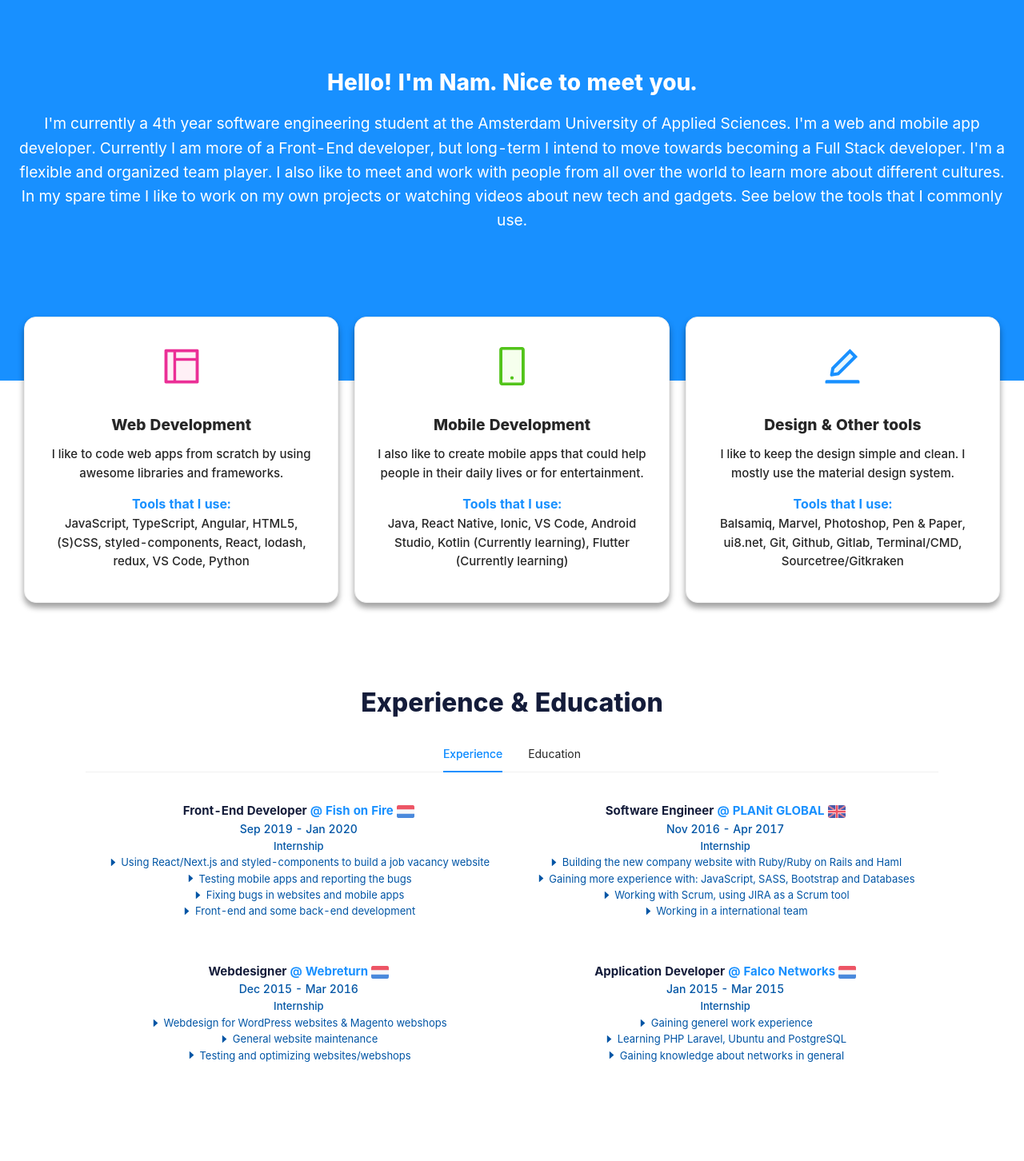
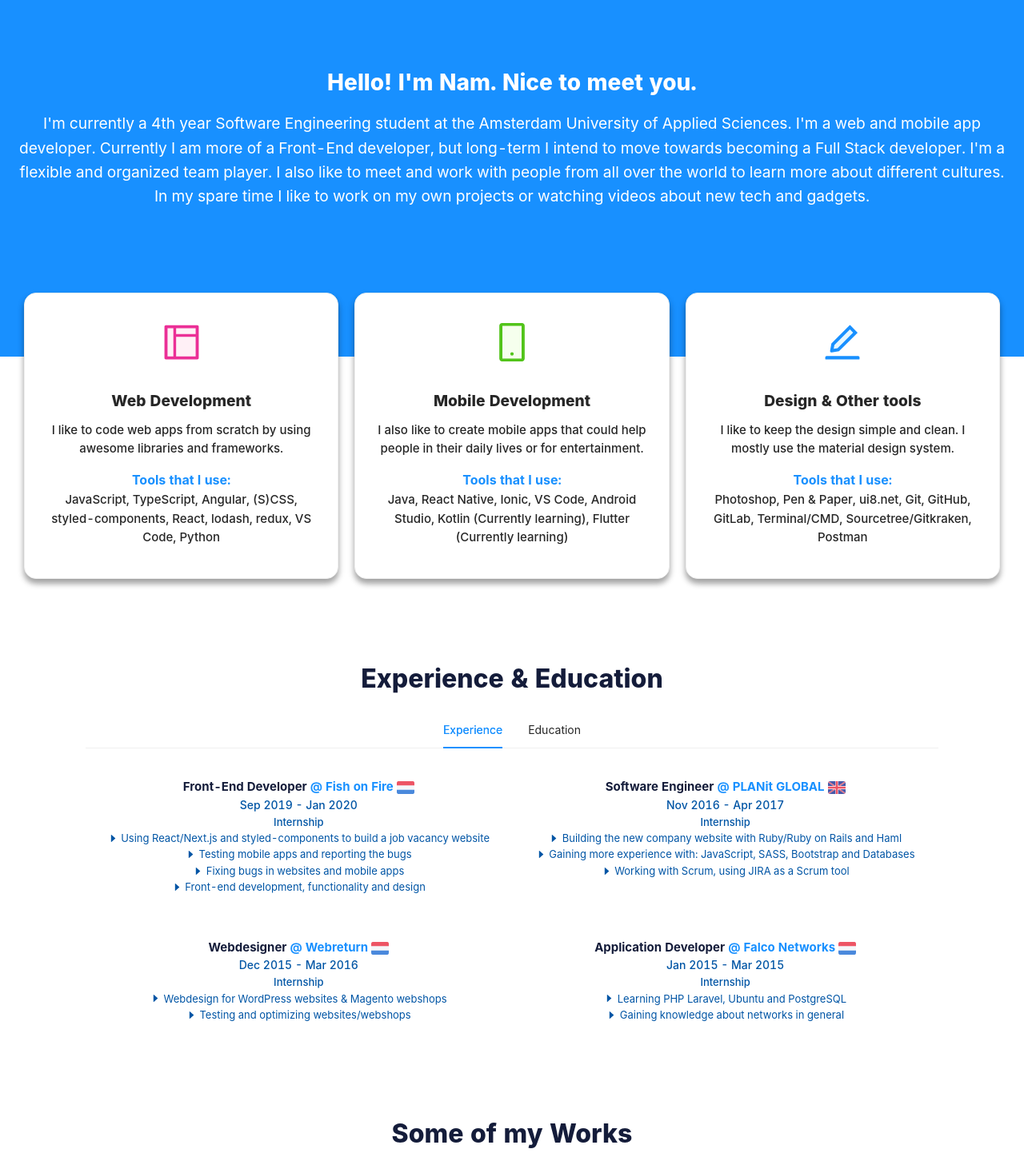
Before and after one commit to NamTPhan/NamTPhan.github.io, a React (Create React App) app: page / in a window 1280 px wide. Shown: the part 1020-2472 px from the top of the page at 80% size. Built offline with nearby package versions, Linux system fonts and the light colour scheme.

Commit message:
Other small text changes

```diff
--- a/src/components/AboutSection.js
+++ b/src/components/AboutSection.js
@@ -26,14 +26,14 @@ const AboutSection = () => (
     >
       <H1>Hello! I'm Nam. Nice to meet you.</H1>
       <H2>
-        I'm currently a 4th year software engineering student at the Amsterdam
+        I'm currently a 4th year Software Engineering student at the Amsterdam
         University of Applied Sciences. I'm a web and mobile app developer.
         Currently I am more of a Front-End developer, but long-term I intend to
         move towards becoming a Full Stack developer. I'm a flexible and
         organized team player. I also like to meet and work with people from all
         over the world to learn more about different cultures. In my spare time
         I like to work on my own projects or watching videos about new tech and
-        gadgets. See below the tools that I commonly use.
+        gadgets.
       </H2>
     </Col>
   </Row>
--- a/src/components/SkillsSection.js
+++ b/src/components/SkillsSection.js
@@ -54,7 +54,7 @@ const SkillsSection = () => (
       icon={<LayoutTwoTone twoToneColor="#eb2f96" />}
       title="Web Development"
       description="I like to code web apps from scratch by using awesome libraries and frameworks."
-      tools="JavaScript, TypeScript, Angular, HTML5, (S)CSS, styled-components, React, lodash, redux, VS Code, Python"
+      tools="JavaScript, TypeScript, Angular, (S)CSS, styled-components, React, lodash, redux, VS Code, Python"
     />
     <CardBlock
       icon={<MobileTwoTone twoToneColor="#52c41a" />}
@@ -66,7 +66,7 @@ const SkillsSection = () => (
       icon={<EditTwoTone />}
       title="Design & Other tools"
       description="I like to keep the design simple and clean. I mostly use the material design system."
-      tools="Balsamiq, Marvel, Photoshop, Pen & Paper, ui8.net, Git, Github, Gitlab, Terminal/CMD, Sourcetree/Gitkraken"
+      tools="Photoshop, Pen & Paper, ui8.net, Git, GitHub, GitLab, Terminal/CMD, Sourcetree/Gitkraken, Postman"
     />
   </Row>
 );
--- a/src/data/experience.json
+++ b/src/data/experience.json
@@ -11,7 +11,7 @@
       "Using React/Next.js and styled-components to build a job vacancy website",
       "Testing mobile apps and reporting the bugs",
       "Fixing bugs in websites and mobile apps",
-      "Front-end and some back-end development"
+      "Front-end development, functionality and design"
     ]
   },
   {
@@ -25,8 +25,7 @@
     "activities": [
       "Building the new company website with Ruby/Ruby on Rails and Haml",
       "Gaining more experience with: JavaScript, SASS, Bootstrap and Databases",
-      "Working with Scrum, using JIRA as a Scrum tool",
-      "Working in a international team"
+      "Working with Scrum, using JIRA as a Scrum tool"
     ]
   },
   {
@@ -39,7 +38,6 @@
     "website": "https://www.webreturn.nl",
     "activities": [
       "Webdesign for WordPress websites & Magento webshops",
-      "General website maintenance",
       "Testing and optimizing websites/webshops"
     ]
   },
@@ -52,7 +50,6 @@
     "date": "Jan 2015 - Mar 2015",
     "website": "https://www.falco-networks.com",
     "activities": [
-      "Gaining generel work experience",
       "Learning PHP Laravel, Ubuntu and PostgreSQL",
       "Gaining knowledge about networks in general"
     ]
--- a/src/index.js
+++ b/src/index.js
@@ -2,8 +2,6 @@ import React from 'react';
 import ReactDOM from 'react-dom';
 import App from './App';
 import * as serviceWorker from './serviceWorker';
-
-import './index.scss';
 
 ReactDOM.render(
   <React.StrictMode>
--- a/src/index.scss
+++ /dev/null
@@ -1,7 +0,0 @@
-body {
-  margin: 0;
-  font-family: -apple-system, BlinkMacSystemFont, "Segoe UI", "Roboto", "Oxygen",
-    "Ubuntu", sans-serif;
-  -webkit-font-smoothing: antialiased;
-  -moz-osx-font-smoothing: grayscale;
-}
```
